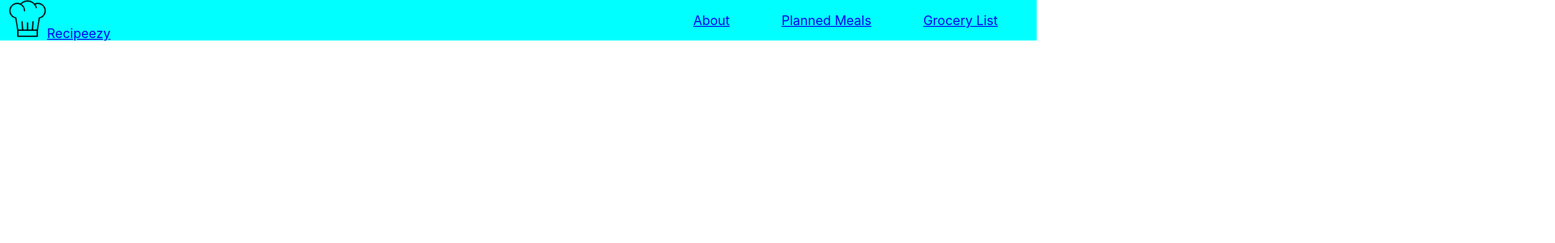
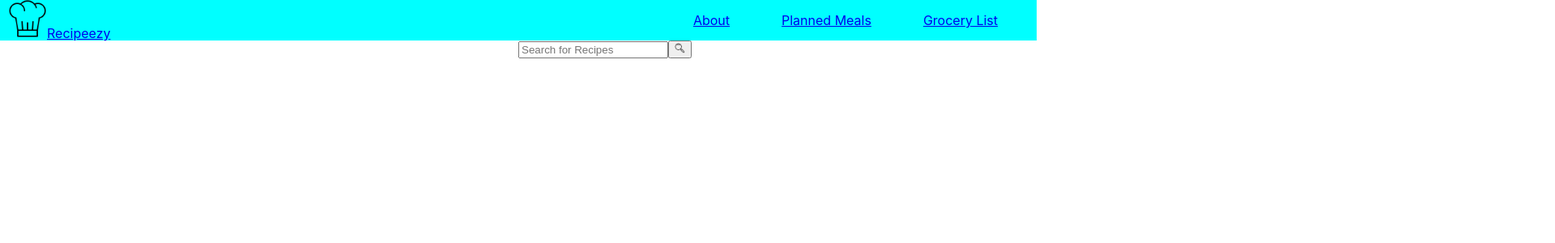
Before and after one commit to briannyeo/Recipeezy, a React (Create React App) app: page / in a window 1280 px wide. Shown: the top 300 px of the page at 81% size, 1920 px wide, since content can reach past the window. Built offline with nearby package versions, Linux system fonts and the light colour scheme; no server answers.

Commit message:
added noMatch page

```diff
--- a/src/Pages/Main.js
+++ b/src/Pages/Main.js
@@ -8,17 +8,19 @@ import PlannedMeals from "./PlannedMealsPage/PlannedMeals";
 import GroceryList from "./GroceryListPage/GroceryList";
 import SearchResults from "./SearchResultsPage/SearchResultsPage";
 import SearchDetails from "./SearchResultsPage/SearchDetails";
+import NoMatch from "./NoMatchPage";
 
 function Main() {
   return (
     <main>
       <Routes>
-        <Route path="/Recipeezy" element={<Home />} />
+        <Route index element={<Home />} />
         <Route path="grocerylist" element={<GroceryList />} />
         <Route path="plannedmeals" element={<PlannedMeals />} />
         <Route path="about" element={<About />} />
-        <Route path="results" element={<SearchResults />} />
+        <Route path="/results/" element={<SearchResults />} />
         <Route path="results/:id" element={<SearchDetails />} />
+        <Route path="*" element={<NoMatch />} />
       </Routes>
     </main>
   );
```
